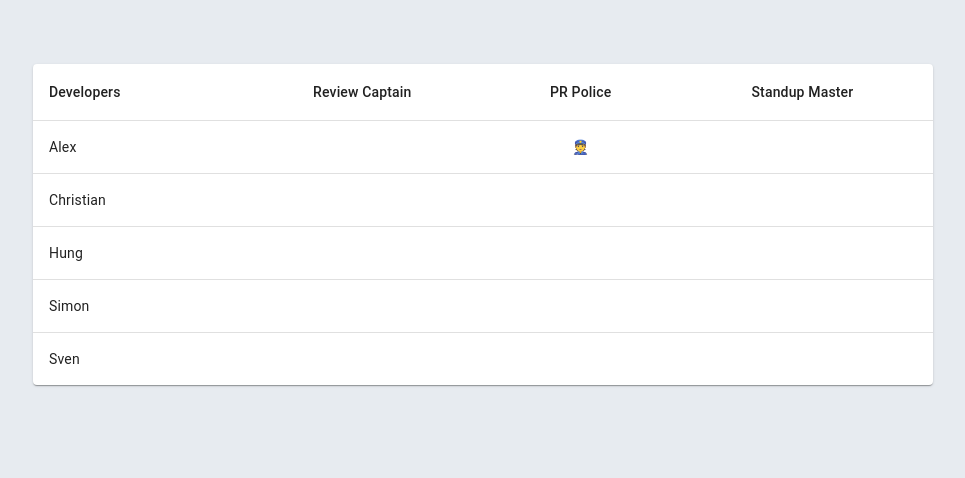
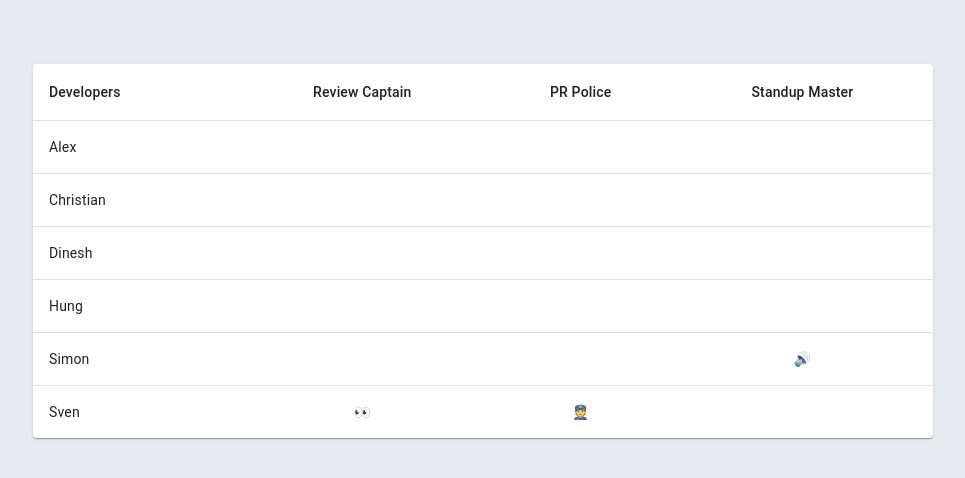
Before and after one commit to kihaki/ecare-calendar, a React (Create React App) app: page / in a window 1280 px wide. Shown: the top 478 px of the page, without its empty margins (157-1122 px from the left). Built offline with nearby package versions, Linux system fonts and the light colour scheme.

Commit message:
2023 fixes

```diff
--- a/src/App.js
+++ b/src/App.js
@@ -2,8 +2,7 @@ import React from 'react'
 import './App.css'
 import Developers from './Developers.js'
 
-const devs = ['Alex', 'Christian', /* 'Dinesh' */, 'Hung', /*'Jochen', 'Michael',*/ 'Simon', 'Sven']
-const inactiveDevs = ['Dinesh', 'Jochen']
+const devs = ['Alex', 'Christian', 'Dinesh', 'Hung', /*'Jochen', 'Michael',*/ 'Simon', 'Sven']
 
 function App() {
   return (
--- a/src/Developers.js
+++ b/src/Developers.js
@@ -9,8 +9,8 @@ import Paper from '@mui/material/Paper';
 
 const monthLenghts = [31, 28, 31, 30, 31, 30, 31, 31, 30, 31, 30, 31]
 
-const startDayOfThreeWeekSprints = 104
-const devIndexOnStartOfThreeWeeksSprint = 5
+const startDayOfThreeWeekSprints = 12
+const devIndexOnStartOfThreeWeeksSprint = 0
 
 function daysSinceStartOfYear(date) {
   return monthLenghts.slice(0, date.getMonth()).reduce(
@@ -20,8 +20,8 @@ function daysSinceStartOfYear(date) {
 }
 
 function weekOfYear(date) {
-  // the first two days of the year are saturday and sunday
-  return Math.ceil((daysSinceStartOfYear(date) - 2) / 7)
+  // the first day of the year is sunday
+  return Math.ceil((daysSinceStartOfYear(date) - 1) / 7)
 }
 
 function workDaysSinceStartOfYear(date) {
@@ -41,7 +41,7 @@ function reviewCaptain(date, devs, offset) {
 }
 
 function prPoliceIndex(date, devs, offset) {
-  return (weekOfYear(date) + offset) % devs.length
+  return ((weekOfYear(date) + offset) - 2) % devs.length
 }
 
 function prPolice(date, devs, offset) {
@@ -49,7 +49,7 @@ function prPolice(date, devs, offset) {
 }
 
 function standupMasterIndex(date, devs, offset) {
-  return (workDaysSinceStartOfYear(date) + offset) % devs.length
+  return ((workDaysSinceStartOfYear(date) + offset) - 1) % devs.length
 }
 
 function standupMaster(date, devs, offset) {
@@ -61,9 +61,9 @@ const PRPoliceEmoji = () => <>{String.fromCodePoint(0x1F46E)}</>
 const StandupMasterEmoji = () => <>{String.fromCodePoint(0x1F50A)}</>
 
 export default function Developers({devs, date}) {
-    const captain = reviewCaptain(date, devs, -2)
-    const police = prPolice(date, devs, 3)
-    const standup = standupMaster(date, devs, 8)
+    const captain = reviewCaptain(date, devs, 4)
+    const police = prPolice(date, devs, 4)
+    const standup = standupMaster(date, devs, 5)
   return (
     <TableContainer component={Paper}>
       <Table /*</TableContainer>sx={{ minWidth: 650 }}*/ aria-label="simple table">
```
